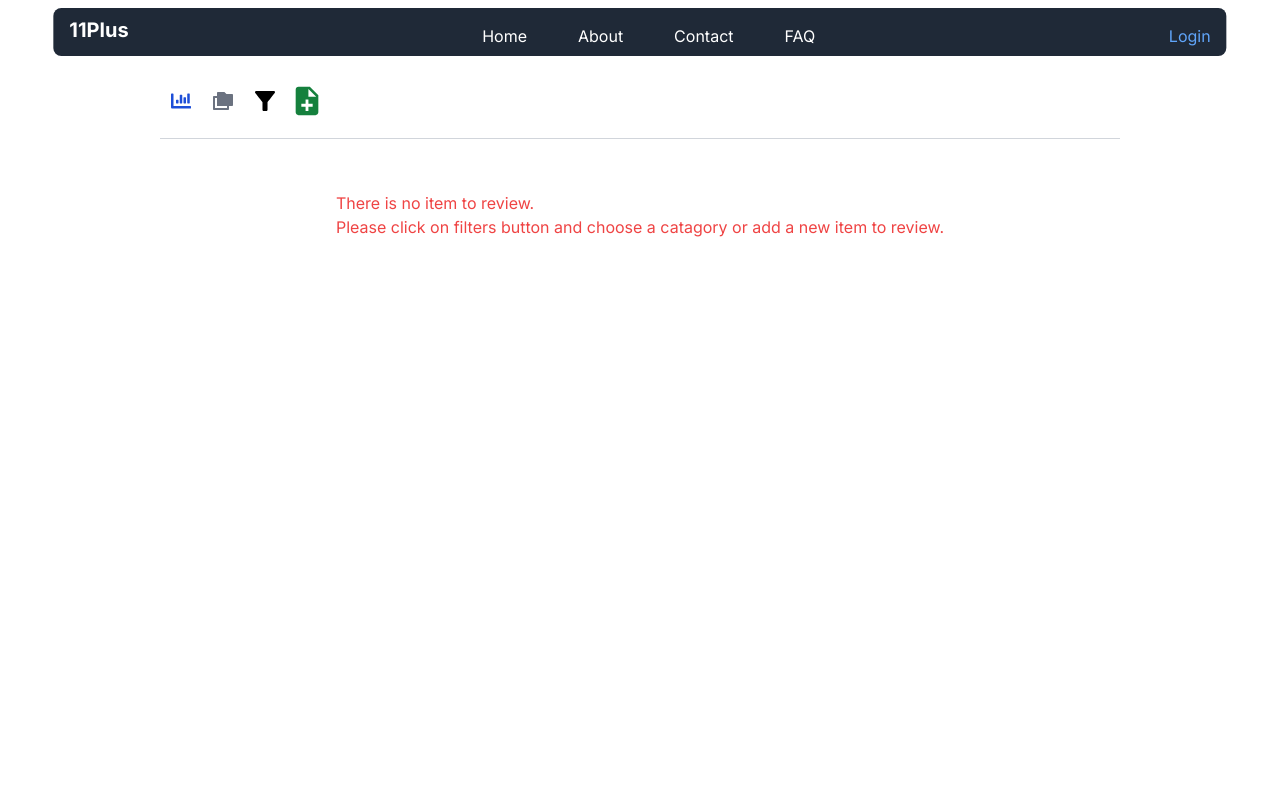
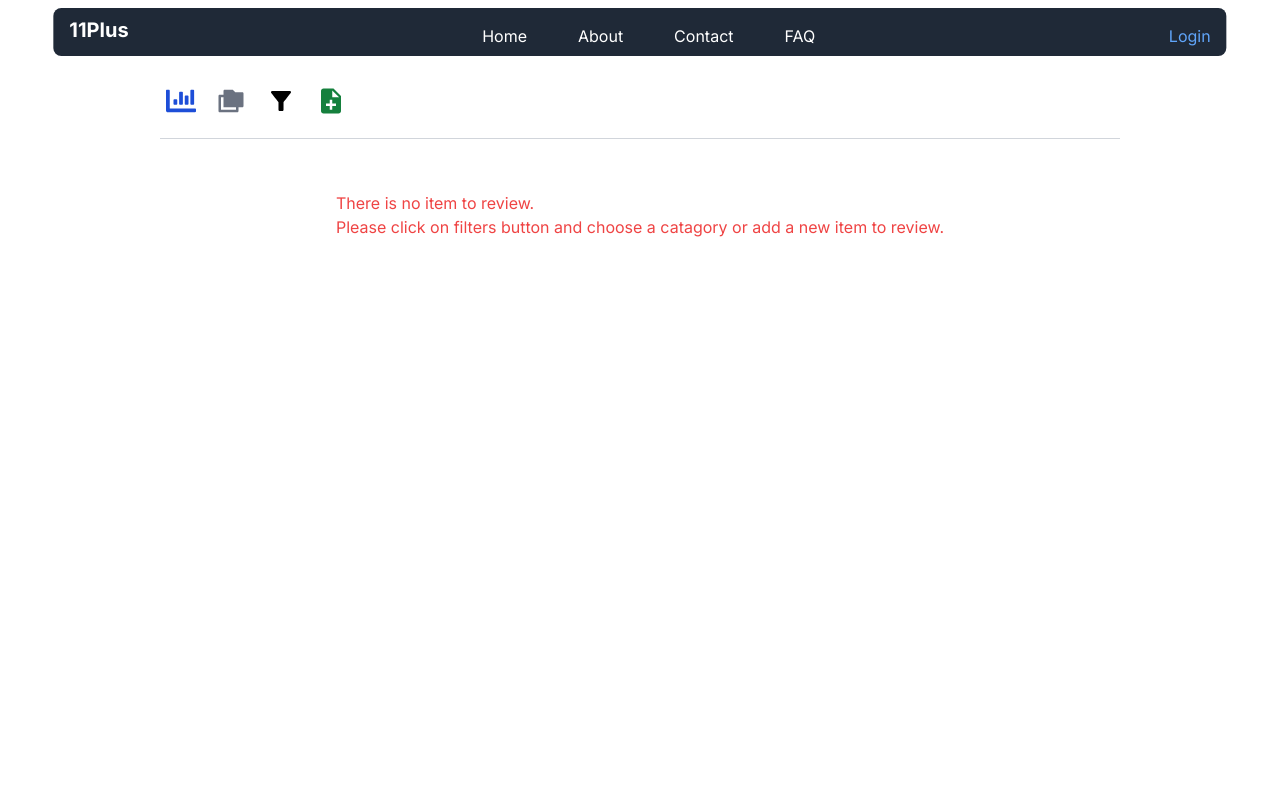
Before and after one commit to rumiani/memoleit, a Next.js app: page /dashboard in a window 1280 px wide. Shown: the top 800 px of the page. Built offline with nearby package versions, Linux system fonts and the light colour scheme; no server answers.

Commit message:
fixed the navitems style

```diff
--- a/src/components/dashboard-components/navItems/NavItems.tsx
+++ b/src/components/dashboard-components/navItems/NavItems.tsx
@@ -6,25 +6,27 @@ import { MdNoteAdd } from "react-icons/md";
 import { RiFoldersFill } from "react-icons/ri";
 import Link from "next/link";
 import { MdFilterListAlt } from "react-icons/md";
+import Filters from "./filters/filters";
+
 export default function ItemsNav() {
   return (
-    <div className="flex w-full pb-4 border-b border-gray-300">
+    <div className="flex w-full pb-4 border-b border-gray-300 text-3xl gap-2">
       <Link href={"/progress"} title="Check out your progress" className="icon">
-        <FaChartBar className="text-blue-700 text-xl" />
+        <FaChartBar className="text-blue-700" />
       </Link>
       <Link
         href={"/catagories"}
         title="See all the catagories"
         className="icon"
       >
-        <RiFoldersFill className="text-gray-500 text-2xl" />
+        <RiFoldersFill className=" text-gray-500" />
       </Link>
-      <span className="icon text-3xl" title="Filter catagories">
-        <MdFilterListAlt />
+      <span className="icon" title="Filter catagories">
+        <Filters />
       </span>
 
       <Link href={"/new"} className="icon">
-        <MdNoteAdd title="Add a new item" className="text-green-700 icon" />
+        <MdNoteAdd title="Add a new item" className="text-green-700" />
       </Link>
     </div>
   );
--- a/src/components/dashboard-components/navItems/filters/filters.tsx
+++ b/src/components/dashboard-components/navItems/filters/filters.tsx
@@ -1,28 +1,26 @@
 import React, { useEffect, useRef } from "react";
 import Form from "./form/form";
-import { FaFilter } from "react-icons/fa";
 import { userReducer } from "@/src/redux/appStateSlice";
 import { getAppDataHandler } from "@/src/handlers/getAppDataHandler";
 import { useAppDispatch } from "@/src/app/hooks";
+import { MdFilterListAlt } from "react-icons/md";
 
 type DialogElement = HTMLDialogElement | null;
 
-const Filters = () => {
-
-  const dispatch = useAppDispatch()
+export default function Filters ()  {
+  const dispatch = useAppDispatch();
   const dialogElement = useRef(null);
 
   const filterHnadler = () => {
-
-    (dialogElement.current as DialogElement)?.showModal()
-    const {catagories} = getAppDataHandler();
-    dispatch(userReducer({catagories}));
+    (dialogElement.current as DialogElement)?.showModal();
+    const { catagories } = getAppDataHandler();
+    dispatch(userReducer(catagories));
   };
 
   useEffect(() => {
     onclick = (event) => {
       if (event.target === dialogElement.current!) {
-        (dialogElement.current as DialogElement)?.close()
+        (dialogElement.current as DialogElement)?.close();
       }
     };
   }, []);
@@ -31,15 +29,16 @@ const Filters = () => {
     <div className="">
       <button
         onClick={filterHnadler}
-        className="bg-white flex flex-row w-24 h-14 text-center align-middle justify-between rounded-md py-1 px-2"
+        className="icon"
       >
-        <FaFilter className="icon" />
+        <MdFilterListAlt className="" />
       </button>
-      <dialog ref={dialogElement} className="cursor-default rounded-md w-full sm:w-96 h-80">
+      <dialog
+        ref={dialogElement}
+        className="cursor-default rounded-md w-full sm:w-96 h-80"
+      >
         <Form />
       </dialog>
     </div>
   );
 };
-
-export default Filters;
--- a/src/handlers/getAppDataHandler.ts
+++ b/src/handlers/getAppDataHandler.ts
@@ -3,7 +3,7 @@ import { initialDataStoreToLocal } from "./initialDataStoreToLocal";
 export const getAppDataHandler = () => {
   if (typeof window !== "undefined") {
     initialDataStoreToLocal();
-    const appDataJson: string | null = localStorage.getItem("appData");
-    if (appDataJson) return JSON.parse(appDataJson);
+    const appDataJson: string  = localStorage.getItem("appData")!;
+    return JSON.parse(appDataJson);
   }
 };
```
